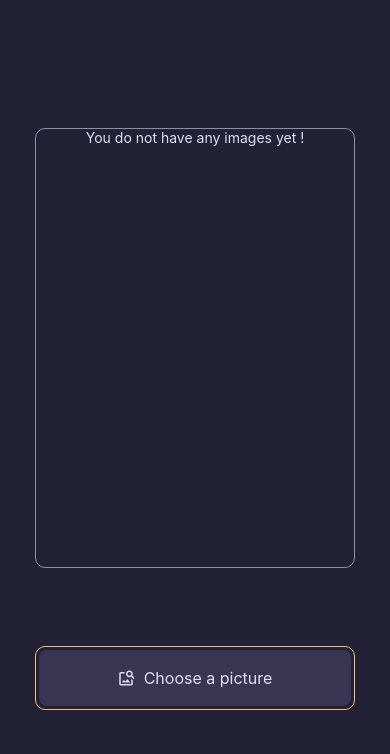
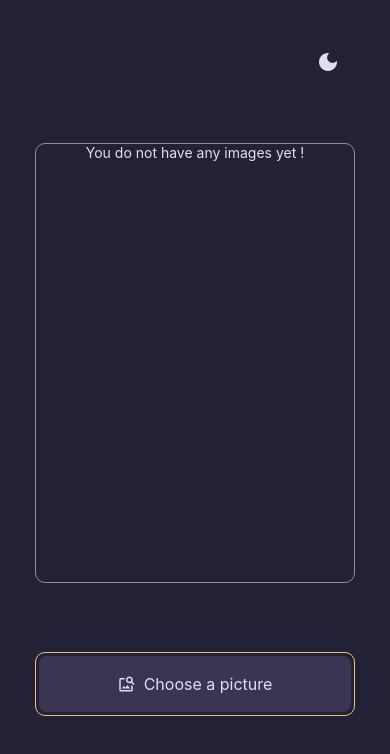
Before and after one commit to Nakaoni/OneGallery, a React Native app: screen / in a window 390 px wide. Shown: the top 754 px of the page. Built offline with nearby package versions, Linux system fonts and the light colour scheme.

Commit message:
Add colorscheme & button to save

```diff
--- a/App.tsx
+++ b/App.tsx
@@ -1,93 +1,42 @@
 import { StatusBar } from 'expo-status-bar';
+import { ColorType, dawn, moon } from './base/colors';
+import { ThemeContext } from './ThemeContext';
+import Main from './Main';
+import { StyleSheet, View } from 'react-native';
+import IconButton from './components/IconButton';
 import { useState } from 'react';
-import { FlatList, ImageSourcePropType, StyleSheet, Text, View } from 'react-native';
-import ImageViewer from './components/Image';
-import Button from './components/Button';
-import { moon } from './base/colors';
-import { ThemeContext } from './ThemeContext';
-import { launchImageLibraryAsync } from 'expo-image-picker';
+
+type IconThemeType = "dark-mode" | "light-mode"
 
 export default function App() {
-    const [images, setImages] = useState<ImageSourcePropType[]>([])
+    const [theme, setTheme] = useState<ColorType>(moon)
+    const [themeIcon, setThemeIcon] = useState<IconThemeType>('dark-mode')
 
-    const pickImageAsync = async () => {
-        let result = await launchImageLibraryAsync({
-            allowsEditing: true,
-            quality: 1,
-        })
-
-        if (!result.canceled) {
-            const uri = result.assets[0].uri
-            const newImages = images
-
-            newImages.push({ uri })
-
-            setImages(newImages)
-        }
-    }
-
-    if (images.length <= 0) {
-        return (
-            <ThemeContext.Provider value={{ theme: moon }}>
-                <View style={styles.container}>
-                    <View style={styles.imagesContainer}>
-                        <Text style={[styles.text, styles.image]}>You do not have any images yet !</Text>
-                    </View>
-                    <View style={styles.footerContainer}>
-                        <Button label="Choose a picture" iconName="image-search" onPress={pickImageAsync} />
-                    </View>
-                    <StatusBar style="auto" />
-                </View>
-            </ThemeContext.Provider >
-        )
+    const switchTheme = () => {
+        setTheme(theme.name === 'moon' ? dawn : moon)
+        setThemeIcon(theme.name === 'moon' ? 'dark-mode' : 'light-mode')
     }
 
     return (
-        <ThemeContext.Provider value={{ theme: moon }}>
-            <View style={styles.container}>
-                <View style={styles.imagesContainer}>
-                    <FlatList
-                        data={images}
-                        renderItem={({ item: image }) => <ImageViewer source={image} />}
-                    />
-                </View>
-                <View style={styles.footerContainer}>
-                    <Button label="Choose a picture" iconName="image-search" onPress={pickImageAsync} />
-                </View>
-                <StatusBar style="auto" />
+        <ThemeContext.Provider value={{ theme: theme }}>
+            <View style={[styles.menuContainer, { backgroundColor: theme.base }]}>
+                <IconButton
+                    iconName={themeIcon}
+                    onPress={switchTheme}
+                />
             </View>
-        </ThemeContext.Provider>
-    );
+            <Main />
+            <StatusBar style="auto" />
+        </ThemeContext.Provider >
+    )
 }
 
-const theme = moon
 const styles = StyleSheet.create({
-    container: {
-        flex: 1,
-        backgroundColor: theme.base,
-        alignItems: 'center',
+    menuContainer: {
+        width: '100%',
+        paddingTop: 50,
+        paddingRight: 50,
+        alignItems: 'flex-end',
         justifyContent: 'center',
     },
-    imagesContainer: {
-        flex: 1,
-        paddingTop: 50,
-        alignItems: 'center',
-        justifyContent: 'center',
-    },
-    image: {
-        width: 320,
-        height: 440,
-        borderWidth: 1,
-        borderRadius: 10,
-        borderColor: theme.subtle,
-    },
-    text: {
-        color: theme.text,
-        verticalAlign: 'middle',
-        textAlign: 'center',
-    },
-    footerContainer: {
-        flex: 1 / 3,
-        alignItems: 'center'
-    },
 });
--- /dev/null
+++ b/Main.tsx
@@ -0,0 +1,115 @@
+import { StatusBar } from 'expo-status-bar';
+import { useContext, useState } from 'react';
+import { ImageSourcePropType, StyleSheet, Text, TextInput, View } from 'react-native';
+import ImageViewer from './components/ImageViewer';
+import Button from './components/Button';
+import { ThemeContext, ThemeContextType } from './ThemeContext';
+import { launchImageLibraryAsync } from 'expo-image-picker';
+import IconButton from './components/IconButton';
+import Input from './components/Input';
+
+export default function Main() {
+    const theme = useContext<ThemeContextType>(ThemeContext).theme
+    const [image, setImage] = useState<ImageSourcePropType>(null)
+    const [showOptions, setShowOptions] = useState<boolean>(false)
+    const [photoName, setPhotoName] = useState<string>(null)
+
+    const pickImageAsync = async () => {
+        let result = await launchImageLibraryAsync({
+            allowsEditing: true,
+            quality: 1,
+        })
+
+        if (!result.canceled) {
+            const imageUri = result.assets[0].uri
+            setImage({ uri: imageUri })
+        }
+    }
+
+    const onReset = () => {
+        setShowOptions(false)
+    }
+
+    const onSaveImageAsync = () => {
+    }
+
+    return (
+        <View style={[styles.container, { backgroundColor: theme.base }]}>
+            <View style={styles.imagesContainer}>
+                {image ? (
+                    <ImageViewer source={image} />
+                ) : (
+                    <Text style={[styles.text, styles.image, { borderColor: theme.subtle, color: theme.text }]}>You do not have any images yet !</Text>
+                )}
+            </View>
+            {showOptions ? (
+                <View style={[styles.footerContainer, { gap: 20 }]}>
+                    <View style={styles.formContainer}>
+                        <Input label="Name" value={photoName} />
+                    </View>
+                    <View style={styles.optionsContainer}>
+                        <IconButton
+                            iconName="refresh"
+                            label="reset"
+                            onPress={onReset}
+                        />
+                        <IconButton
+                            iconName="save-alt"
+                            label="Save"
+                            onPress={onSaveImageAsync}
+                        />
+                    </View>
+                </View>
+            ) : (
+                <View style={styles.footerContainer}>
+                    <Button label="Choose a picture" iconName="image-search" onPress={pickImageAsync} />
+                    {image && <Button label="Use this picture" onPress={() => setShowOptions(true)} />}
+                </View>
+            )}
+            <StatusBar style="auto" />
+        </View>
+    )
+}
+
+const styles = StyleSheet.create({
+    container: {
+        flex: 1,
+        alignItems: 'center',
+        justifyContent: 'center',
+    },
+    imagesContainer: {
+        flex: 1,
+        alignItems: 'center',
+        justifyContent: 'center',
+    },
+    image: {
+        width: 320,
+        height: 440,
+        borderWidth: 1,
+        borderRadius: 10,
+    },
+    text: {
+        verticalAlign: 'middle',
+        textAlign: 'center',
+    },
+    footerContainer: {
+        flex: 1 / 3,
+        alignItems: 'center',
+    },
+    optionsContainer: {
+        flex: 1,
+        flexDirection: 'row',
+        gap: 24,
+    },
+    formContainer: {
+        alignItems: 'center',
+        justifyContent: 'center',
+    },
+    textInput: {
+        borderWidth: 1,
+        borderRadius: 8,
+        width: 240,
+        marginBottom: 20,
+        paddingHorizontal: 8,
+    },
+});
--- a/app.json
+++ b/app.json
@@ -1,6 +1,7 @@
 {
   "expo": {
     "name": "OneGallery",
-    "slug": "OneGallery"
+    "slug": "OneGallery",
+    "android":{"softwareKeyboardLayoutMode": "pan"}
   }
 }
--- a/base/colors.ts
+++ b/base/colors.ts
@@ -1,4 +1,5 @@
 export type ColorType = {
+    name: string,
     base: string;
     surface: string;
     overlay: string;
@@ -18,6 +19,7 @@ export type ColorType = {
 
 // Rose Pine Moon
 export const moon: ColorType = {
+    name: 'moon',
     base: "#232136",
     surface: "#2a273f",
     overlay: "#393552",
@@ -37,6 +39,7 @@ export const moon: ColorType = {
 
 // Rose Pine Dawn
 export const dawn: ColorType = {
+    name: 'dawn',
     base: "#faf4ed",
     surface: "#fffaf3",
     overlay: "#f2e9e1",
--- /dev/null
+++ b/components/IconButton.tsx
@@ -0,0 +1,26 @@
+import { MaterialIcons } from "@expo/vector-icons";
+import { useContext } from "react";
+import { Pressable, StyleSheet, Text } from "react-native";
+import { ThemeContext, ThemeContextType } from "../ThemeContext";
+
+export type IconButtonPropType = {
+    iconName: keyof typeof MaterialIcons.glyphMap,
+    label?: string,
+    onPress: () => void,
+}
+
+export default function IconButton({ iconName, label, onPress }: IconButtonPropType) {
+    const theme = useContext<ThemeContextType>(ThemeContext).theme
+
+    return (
+        <Pressable style={styles.iconButton} onPress={onPress}>
+            <MaterialIcons name={iconName} size={24} color={theme.text} />
+            {label && <Text style={[styles.iconButtonLabel, { color: theme.text }]}>{label}</Text>}
+        </Pressable>
+    )
+}
+
+const styles = StyleSheet.create({
+    iconButton: {},
+    iconButtonLabel: {},
+})
--- a/components/Image.tsx
+++ /dev/null
@@ -1,19 +0,0 @@
-import { ImageSourcePropType } from "react-native"
-import { Image, StyleSheet, View } from "react-native"
-
-export type ImageViewerPropType = {
-    source: ImageSourcePropType
-}
-
-export default function ImageViewer({ source }: ImageViewerPropType) {
-    console.log(source)
-    return (
-        <View style={styles.imageContainer}>
-            <Image source={source} />
-        </View>
-    )
-}
-
-const styles = StyleSheet.create({
-    imageContainer: {}
-})
--- a/components/ImagePicker.tsx
+++ /dev/null
@@ -1,3 +0,0 @@
-export default function imagePicker() {
-
-}
--- /dev/null
+++ b/components/ImageViewer.tsx
@@ -0,0 +1,26 @@
+import { useContext } from "react"
+import { ImageSourcePropType } from "react-native"
+import { Image, StyleSheet } from "react-native"
+import { ThemeContext, ThemeContextType } from "../ThemeContext"
+
+export type ImageViewerPropType = {
+    source: ImageSourcePropType
+}
+
+export default function ImageViewer({ source }: ImageViewerPropType) {
+    const theme = useContext<ThemeContextType>(ThemeContext).theme
+
+    return (
+        <Image source={source} style={[styles.image, { borderColor: theme.subtle, }]} />
+    )
+}
+
+const styles = StyleSheet.create({
+    image: {
+        width: 320,
+        height: 440,
+        borderWidth: 1,
+        borderRadius: 10,
+        resizeMode: 'contain'
+    },
+})
--- /dev/null
+++ b/components/Input.tsx
@@ -0,0 +1,36 @@
+import { useContext } from "react";
+import { StyleSheet, Text, TextInput } from "react-native";
+import { ThemeContext, ThemeContextType } from "../ThemeContext";
+import { View } from "react-native";
+
+export type InputPropsType = {
+    label: string,
+    value?: string,
+}
+
+export default function Input({ value, label }: InputPropsType) {
+    const theme = useContext<ThemeContextType>(ThemeContext).theme
+
+    return (
+        <View style={styles.formContainer}>
+            <Text style={[styles.label, { color: theme.text }]}>{label}</Text>
+            <TextInput value={value} style={[styles.textInput, { borderColor: theme.foam }]} />
+        </View>
+    )
+}
+
+const styles = StyleSheet.create({
+    formContainer: {
+        alignItems: 'flex-start',
+        justifyContent: 'center',
+    },
+    textInput: {
+        borderWidth: 1,
+        borderRadius: 8,
+        width: 160,
+        paddingHorizontal: 5,
+    },
+    label: {
+        verticalAlign: 'middle',
+    }
+});
```
Also changed, not shown: components/Button.tsx (+10 -7 lines).
